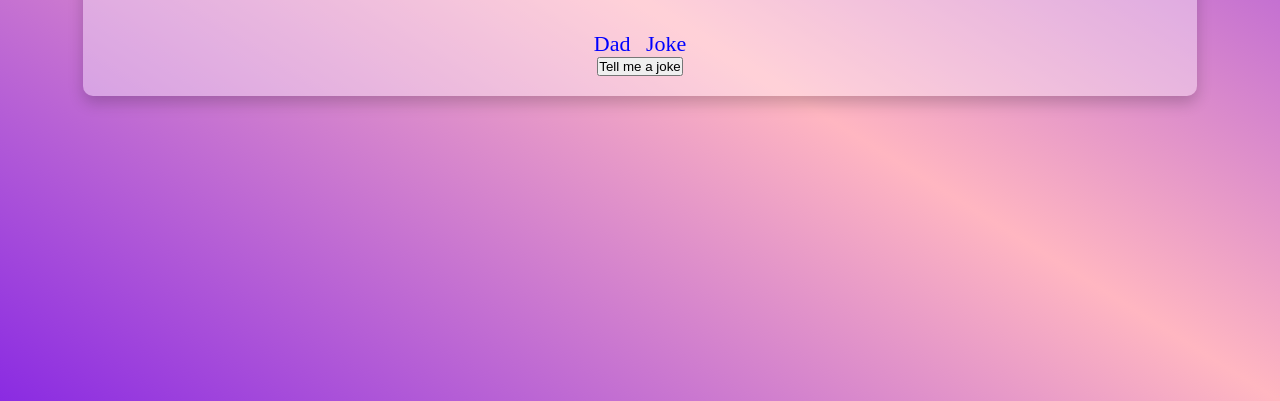
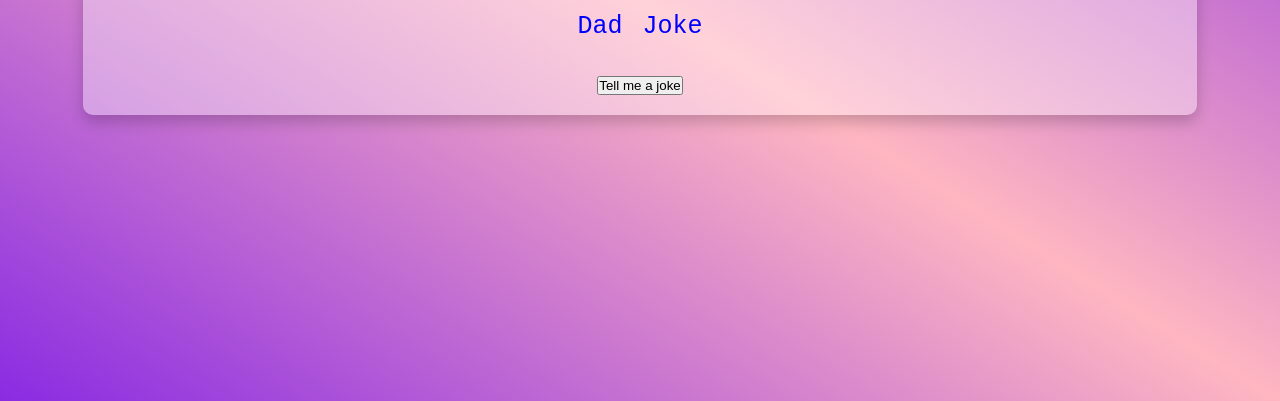
Before and after one commit to dev-ransom/Dad_Jokes, a plain HTML site: page index.html in a window 1280 px wide. Shown: the part 399-800 px from the top of the page. Drawn offline with Linux system fonts and the light colour scheme.

Commit message:
added code for jokep

```diff
--- a/style.css
+++ b/style.css
@@ -35,8 +35,14 @@ section .container{
 
 
 .jokes{
-    font-size: 22px;
-    word-spacing: 10px;
+    font-size: 25px;
+    word-spacing: 5px;
     color: blue;
-    font-family: serif;
+    font-family:monospace;
+    margin-bottom: 35px;
 }
+
+
+button{
+
+}
```
